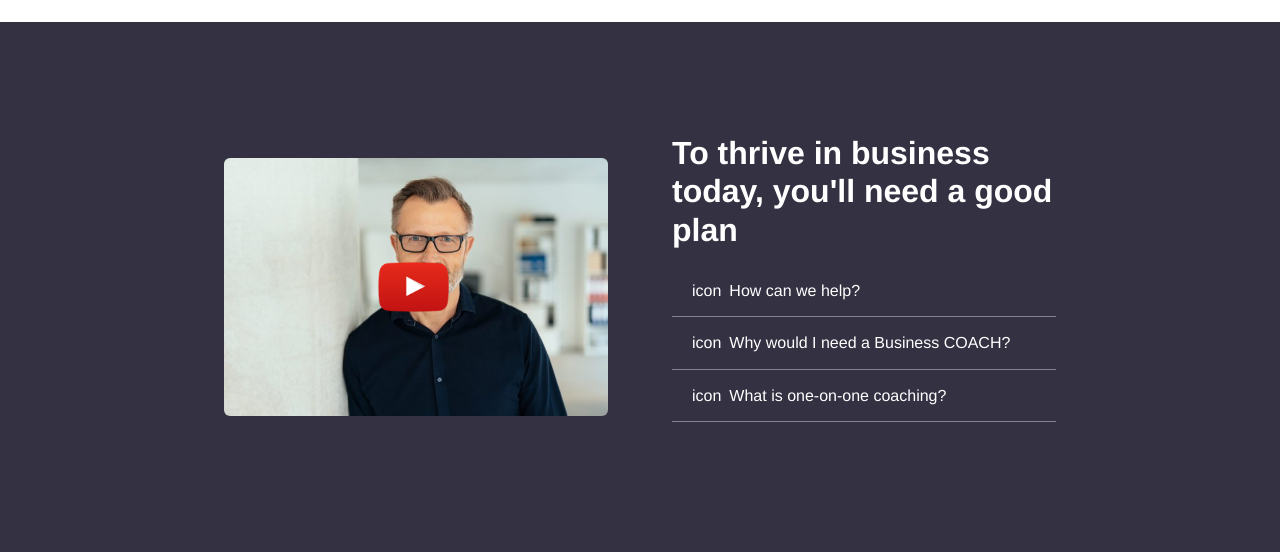
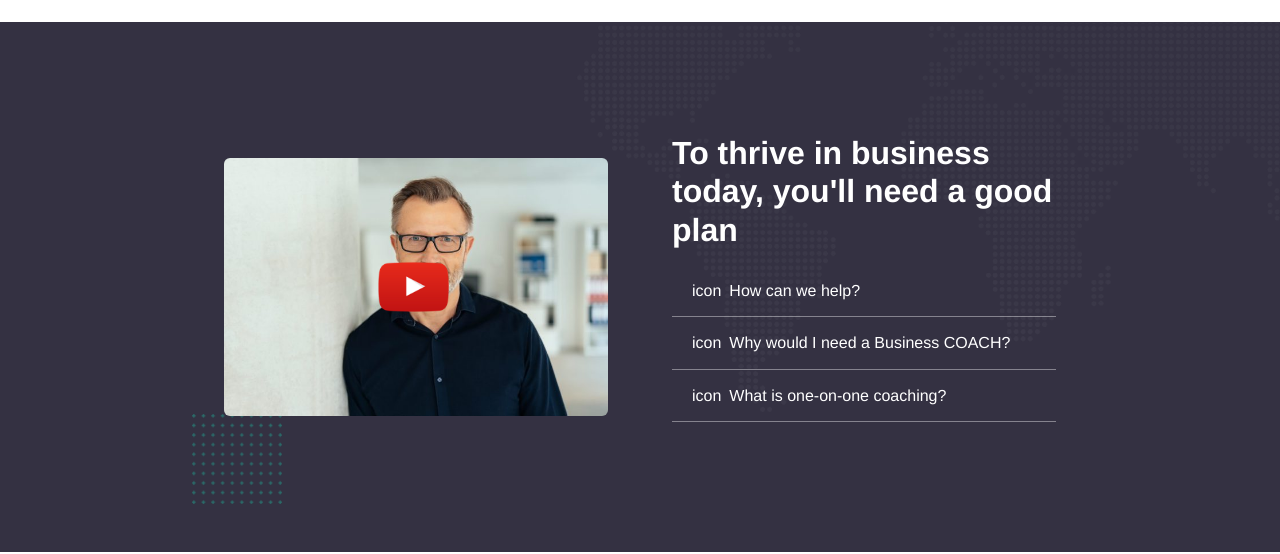
Before and after one commit to Antonius131/proj-html-vuejs, a Vue app: page / in a window 1280 px wide. Shown: the part 2349-2903 px from the top of the page. Built offline with nearby package versions, Linux system fonts and the light colour scheme.

Commit message:
Main: adding backgrounds in .yt-section

```diff
--- a/src/components/main/MainContent.vue
+++ b/src/components/main/MainContent.vue
@@ -100,6 +100,18 @@ export default {
    .yt-section {
       background-color: $yt_bg;
       color: $text_secondary;
+      background-image: url(../../assets/img/video/background-map-dots-top-right-transparent.png);
+      background-size: 55%;
+      background-repeat: no-repeat;
+      background-position-x: right;
+
+      .row {
+         background-image: url(../../assets/img/shapes/maxcoach-shape-07-100x100.png);
+         background-size: 10%;
+         background-repeat: no-repeat;
+         background-position-x: left;
+         background-position-y: bottom;
+      }
 
       .col-6 {
          padding: 2rem;
```
